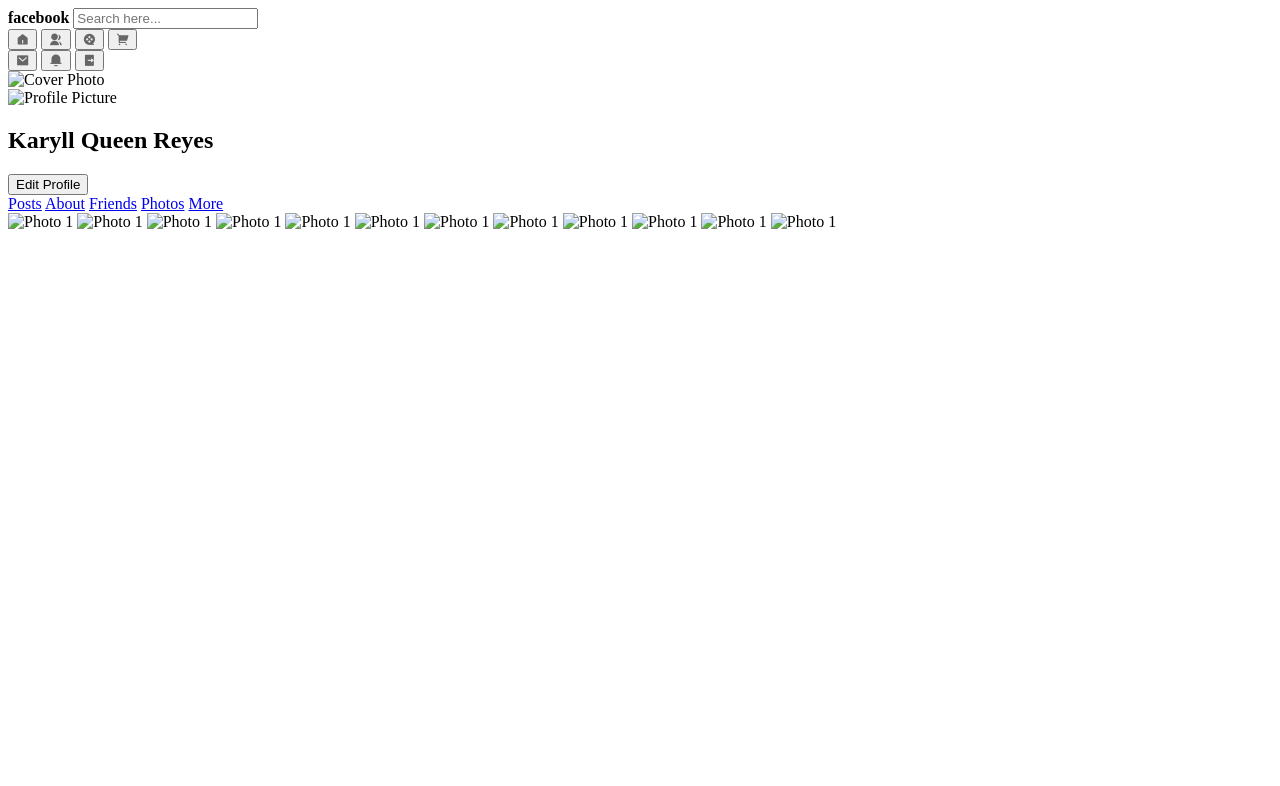
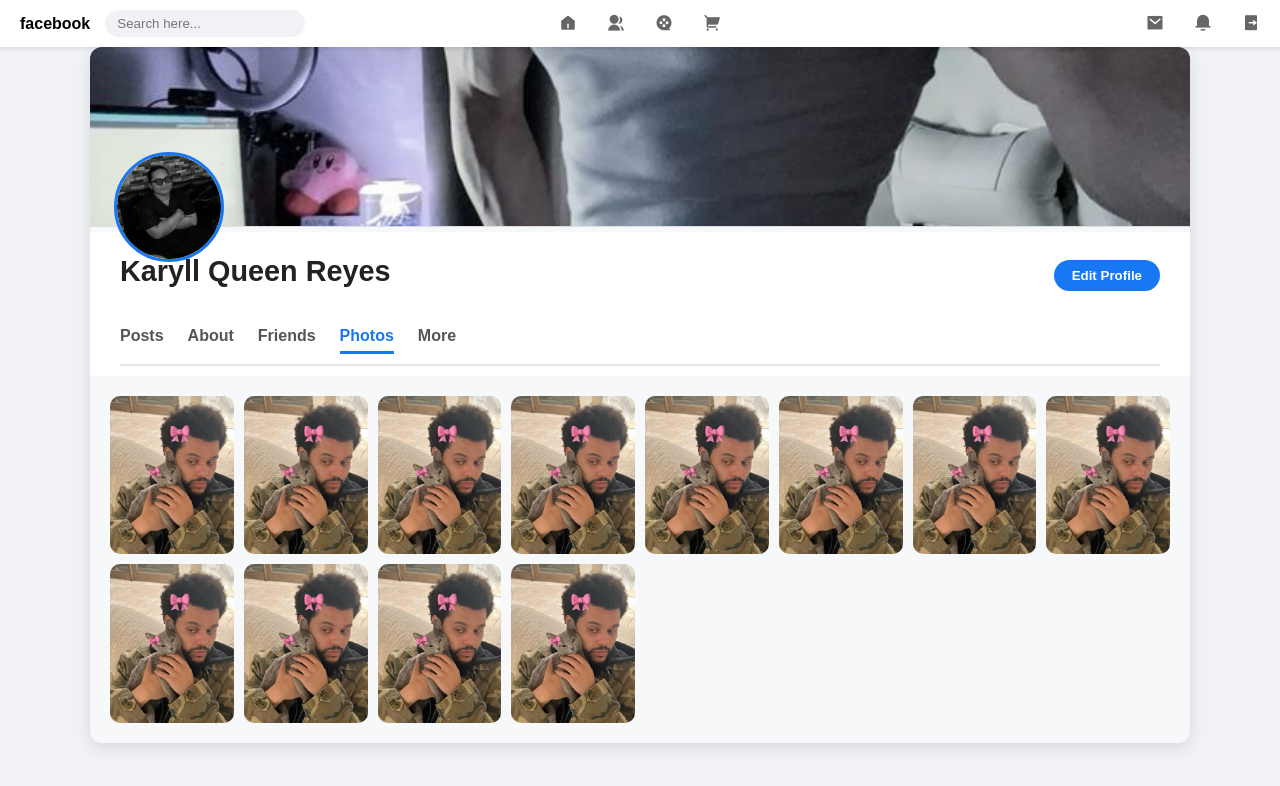
Before and after one commit to leyansay/karyl, a plain HTML site: page photos.html in a window 1280 px wide. Drawn offline with nearby package versions, Linux system fonts and the light colour scheme; the site is published under a folder, as on GitHub Pages, so addresses that start at the root find nothing.

Commit message:
Update photos.html

```diff
--- a/photos.html
+++ b/photos.html
@@ -4,7 +4,7 @@
     <meta charset="UTF-8">
     <meta name="viewport" content="width=device-width, initial-scale=1.0">
     <title>Document</title>
-     <link rel="stylesheet" href="/css/style.css">
+     <link rel="stylesheet" href="css/style.css">
    <link href="https://cdn.jsdelivr.net/npm/remixicon@3.5.0/fonts/remixicon.css" rel="stylesheet">
 </head>
 <body>
@@ -40,10 +40,10 @@
 
 </header>
 <section class="profile-section">
-  <img src="/image/witwiw.jpg" alt="Cover Photo" class="cover-photo" />
+  <img src="image/witwiw.jpg" alt="Cover Photo" class="cover-photo" />
 
   <div class="profile-info">
-    <img src="/image/karel.jpg" alt="Profile Picture" class="profile-picture" />
+    <img src="image/karel.jpg" alt="Profile Picture" class="profile-picture" />
     <h1 class="profile-name">Karyll Queen Reyes</h1>
     <button class="edit-profile-btn">Edit Profile</button>
 
@@ -57,23 +57,23 @@
   </div>
 
  <div class="photo-grid">
-  <img src="/image/prof.jpg" alt="Photo 1">
-  <img src="/image/prof.jpg" alt="Photo 1">
-  <img src="/image/prof.jpg" alt="Photo 1">
-  <img src="/image/prof.jpg" alt="Photo 1">
-  <img src="/image/prof.jpg" alt="Photo 1">
-  <img src="/image/prof.jpg" alt="Photo 1">
-  <img src="/image/prof.jpg" alt="Photo 1">
-  <img src="/image/prof.jpg" alt="Photo 1">
-  <img src="/image/prof.jpg" alt="Photo 1">
-  <img src="/image/prof.jpg" alt="Photo 1">
-<img src="/image/prof.jpg" alt="Photo 1">
-  <img src="/image/prof.jpg" alt="Photo 1">
+  <img src="image/prof.jpg" alt="Photo 1">
+  <img src="image/prof.jpg" alt="Photo 1">
+  <img src="image/prof.jpg" alt="Photo 1">
+  <img src="image/prof.jpg" alt="Photo 1">
+  <img src="image/prof.jpg" alt="Photo 1">
+  <img src="image/prof.jpg" alt="Photo 1">
+  <img src="image/prof.jpg" alt="Photo 1">
+  <img src="image/prof.jpg" alt="Photo 1">
+  <img src="image/prof.jpg" alt="Photo 1">
+  <img src="image/prof.jpg" alt="Photo 1">
+<img src="image/prof.jpg" alt="Photo 1">
+  <img src="image/prof.jpg" alt="Photo 1">
 
 </div>
 
 
-<script src="/js/script.js"></script>
+<script src="js/script.js"></script>
 
 
 </body>
```
